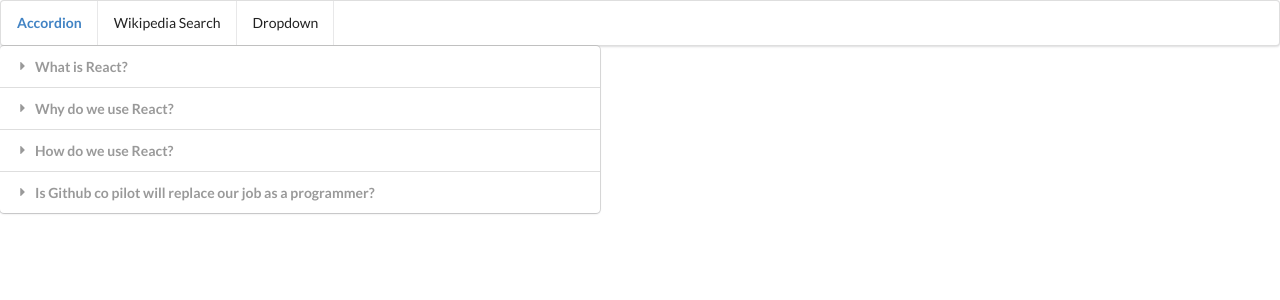
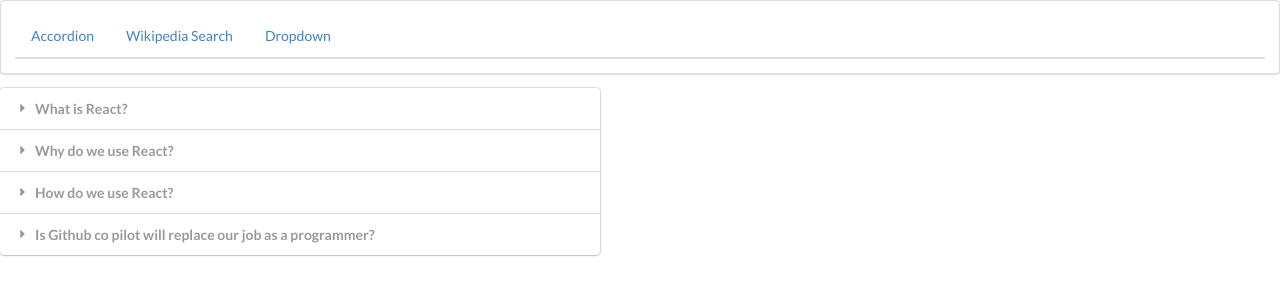
Before and after one commit to AndhikaBrosnan/widgets, a React (Create React App) app: page / in a window 1280 px wide. Shown: the top 300 px of the page. Built offline with nearby package versions, Linux system fonts and the light colour scheme.

Commit message:
Little bit of CSS on Navbar

```diff
--- a/src/component/Navbar.js
+++ b/src/component/Navbar.js
@@ -1,24 +1,29 @@
-import React from "react";
+import React, { useState } from "react";
 import { Link } from "react-router-dom";
 
 const Navbar = () => {
+  const [active, setActive] = useState("");
+  console.log("active:", active);
   return (
-    <div>
-      <div class="ui menu">
-        <div class="header item">
-          <Link to="/">Accordion</Link>
+    <div className="ui  segment">
+      <div className="ui  pointing secondary menu">
+        <div
+          className={`item ${active === "accordion" ? "header active" : ""}`}
+        >
+          <Link to="/" onClick={() => setActive("accordion")}>
+            Accordion
+          </Link>
         </div>
-
-        {/* <Link to="/search"> */}
-        <Link to="/search" class="item" href="/search">
-          {" "}
-          Wikipedia Search
-        </Link>
-        {/* </Link> */}
-        {/* <Link to="/dropdown"> */}
-        <Link to="/dropdown" class="item" href="/dropdown">
-          Dropdown
-        </Link>
+        <div className={`item ${active === "search" ? "header active" : ""}`}>
+          <Link to="/search" onClick={() => setActive("search")}>
+            Wikipedia Search
+          </Link>
+        </div>
+        <div className={`item ${active === "dropdown" ? "header active" : ""}`}>
+          <Link to="/dropdown" onClick={() => setActive("dropdown")}>
+            Dropdown
+          </Link>
+        </div>
       </div>
     </div>
   );
```
